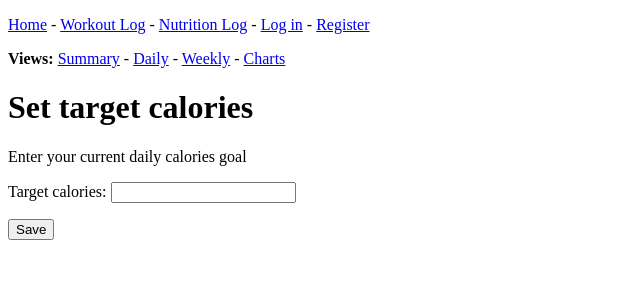
After one commit to ben31w/balance, a Django app: page /nutrition_log/set_target_calories in a window 1280 px wide. The commit adds this page. Shown: the top 300 px of the page, without its empty margins (0-640 px from the left). Run offline with Django 4.2, Linux system fonts and the light colour scheme.

Commit message:
implement a form for users to update their target calories

```diff
--- a/nutrition_log/forms.py
+++ b/nutrition_log/forms.py
@@ -8,7 +8,7 @@ from datetime import date
 
 from django import forms
 
-from .models import DailyWeight, LoggedFoodItem
+from .models import DailyWeight, LoggedFoodItem, Goals
 
 
 class DailyWeightForm(forms.ModelForm):
@@ -29,3 +29,10 @@ class LogFoodItemForm(forms.ModelForm):
         model = LoggedFoodItem
         fields = ['date', 'food_item', 'unit', 'quantity', 'meal']
         widgets = {'date': forms.SelectDateWidget()}
+
+
+class TargetCaloriesForm(forms.ModelForm):
+    """Form where users can set their target calories"""
+    class Meta:
+        model = Goals
+        fields = ['target_calories']
--- a/nutrition_log/models.py
+++ b/nutrition_log/models.py
@@ -85,4 +85,4 @@ class Goals(models.Model):
     collection of additional fields to track about a user ('profile model').
     """
     user = models.OneToOneField(User, on_delete=models.CASCADE)
-    targetCalories = models.IntegerField()
+    target_calories = models.IntegerField()
--- a/nutrition_log/templates/nutrition_log/index.html
+++ b/nutrition_log/templates/nutrition_log/index.html
@@ -5,7 +5,8 @@
 
     <p>
         Target calories:
-        <strong>{{ targetCals }}</strong>
+        <strong>{{ targetCals }}</strong> -
+        <a href="{% url 'nutrition_log:set_target_calories' %}">Set target</a>
     </p>
     <p>Current body weight (weekly avg): </p>
     <p>Target protein: </p>
--- /dev/null
+++ b/nutrition_log/templates/nutrition_log/set_target_calories.html
@@ -0,0 +1,17 @@
+<!-- Page for setting your target calories in the Nutrition Log app -->
+
+{% extends 'nutrition_log/base.html' %}
+
+{% block subcontent %}
+    <h1>Set target calories</h1>
+
+    <p>
+        Enter your current daily calories goal
+    </p>
+
+    <form method="post" action="{% url 'nutrition_log:set_target_calories' %}">
+        {% csrf_token %}
+        {{ form.as_p }}
+        <button type="submit" name="submit">Save</button>
+    </form>
+{% endblock subcontent %}
--- a/nutrition_log/urls.py
+++ b/nutrition_log/urls.py
@@ -16,4 +16,5 @@ urlpatterns = [
     path('charts', views.charts, name='charts'),
     path('charts/bodyweight', views.create_weight_chart, name='create_weight_chart'),
     path('charts/calories', views.create_calories_chart, name='create_calories_chart'),
+    path('set_target_calories', views.set_target_calories, name='set_target_calories'),
 ]
--- a/nutrition_log/views.py
+++ b/nutrition_log/views.py
@@ -6,7 +6,7 @@ from django.core.exceptions import ObjectDoesNotExist
 from django.shortcuts import redirect, render
 import plotly.express as px
 
-from .forms import DailyWeightForm, LogFoodItemForm
+from .forms import DailyWeightForm, LogFoodItemForm, TargetCaloriesForm
 from .models import DailyWeight, LoggedFoodItem, Unit
 
 
@@ -17,11 +17,32 @@ UNITS = Unit.objects.all()
 def index(request):
     """Load the summary/home page for the Nutrition Log"""
     try:
-        targetCals = request.user.goals.targetCalories
+        targetCals = request.user.goals.target_calories
     except ObjectDoesNotExist:
         targetCals = 0
     context = {'targetCals': targetCals}
     return render(request, "nutrition_log/index.html", context)
+
+
+def set_target_calories(request):
+    """Load a page where a user can enter their target calories"""
+    if request.method == "POST":
+        form = TargetCaloriesForm(data=request.POST)
+        if form.is_valid():
+            new_target = form.save(commit=False)
+            # Check if an instance already exists. Delete if so.
+            #  TODO A better scheme would probably be to set each user's default to 0.
+            try:
+                old_goals = request.user.goals
+                old_goals.delete()
+            finally:
+                new_target.user = request.user
+                new_target.save()
+                return redirect("nutrition_log:index")
+    else:
+        form = TargetCaloriesForm()
+    context = {"form": form}
+    return render(request, "nutrition_log/set_target_calories.html", context)
 
 
 @login_required
```
